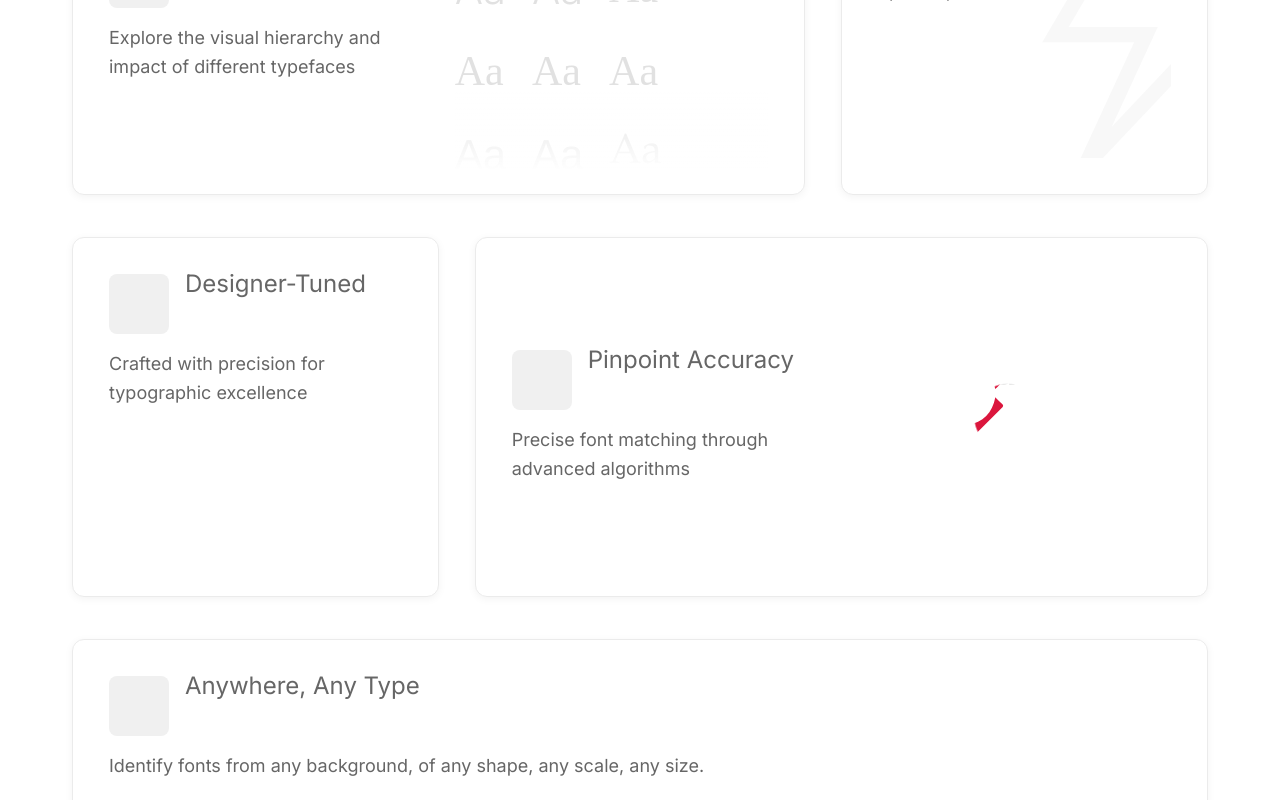
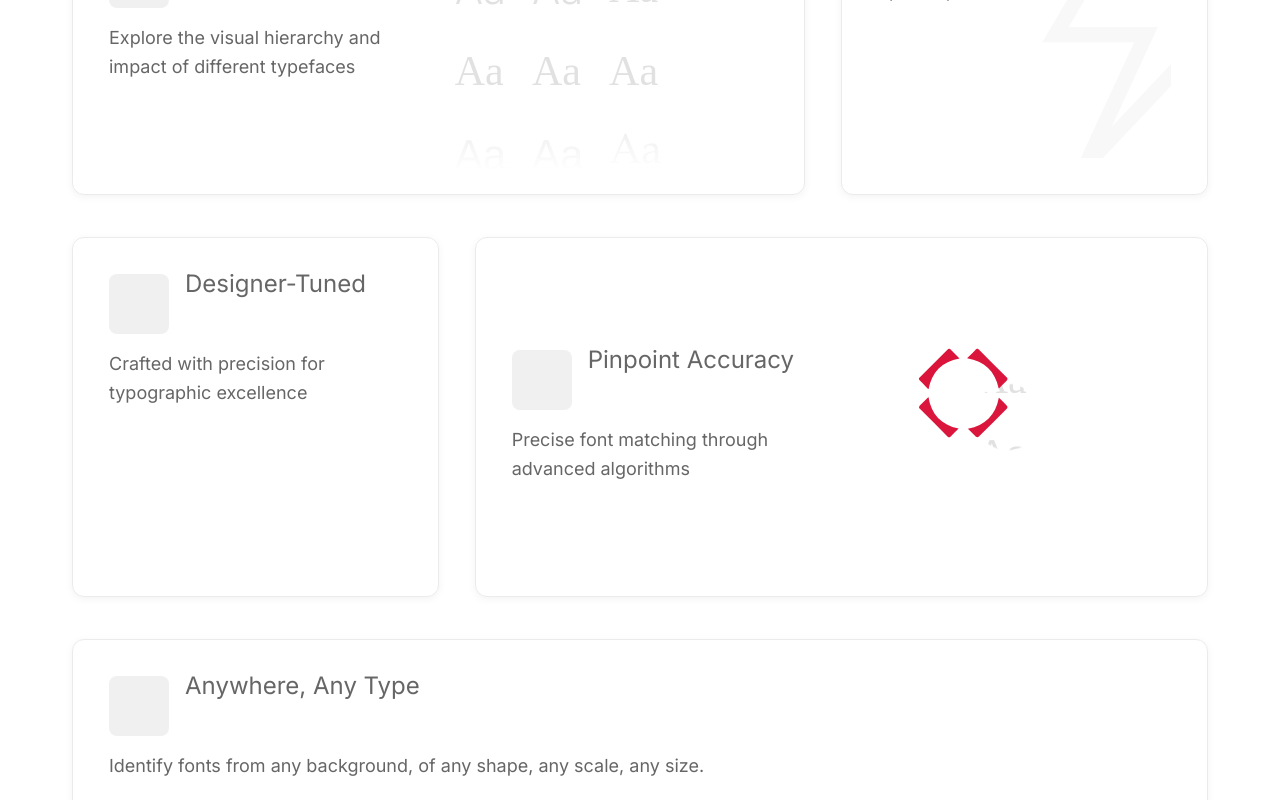
Before and after one commit to ajamous1/my-type.ai, a Next.js app: page / in a window 1280 px wide. Shown: the part 1380-2180 px from the top of the page. Built offline with nearby package versions, Linux system fonts and the light colour scheme.

Commit message:
pinpoint accuracy almost done, just a few tweaks needed

```diff
--- a/src/components/landing-page/assets/grid/PinpointAccuracyCard.tsx
+++ b/src/components/landing-page/assets/grid/PinpointAccuracyCard.tsx
@@ -10,18 +10,22 @@ interface PinpointAccuracyCardProps {
     size?: 'default' | 'small' | 'large' | 'full';
 }
 
-
-
 export default function PinpointAccuracyCard({ title, description, size = 'large' }: PinpointAccuracyCardProps) {
-
   const containerRef = useRef<HTMLDivElement>(null);
+  const crosshairRef = useRef<HTMLDivElement>(null);
   const [mousePos, setMousePos] = useState({ x: 120, y: 120 });
   const [mode, setMode] = useState<'idle' | 'auto' | 'user'>('idle');
   const defaultPos = { x: 120, y: 120 };
-// Sniper-style lateral diagonal scan
+
+  // Continuous back-and-forth scanning pattern with delay at boundaries
   useEffect(() => {
     let frame: number;
     let startTime = performance.now();
+    let direction = 1; // 1 for forward, -1 for backward
+    let currentY = defaultPos.y;
+    let isPaused = false;
+    let pauseStartTime = 0;
+    const PAUSE_DURATION = 700; // 0.7 seconds delay at boundaries
 
     const animate = (t: number) => {
       if (mode !== 'auto') return;
@@ -29,34 +33,54 @@ useEffect(() => {
       const bounds = containerRef.current?.getBoundingClientRect();
       if (!bounds) return;
 
-      const MARGIN = 80;
+      const MARGIN = 40;
       const minX = MARGIN;
       const minY = MARGIN;
       const maxX = bounds.width - MARGIN;
       const maxY = bounds.height - MARGIN;
 
-      const elapsed = (t - startTime) / 1000;
+      const moveSpeed = 10; // pixels per second
 
-      const totalHeight = maxY - minY;
-      const loopDuration = 6; // seconds
-      const progress = (elapsed % loopDuration) / loopDuration;
+      // Handle pausing at boundaries
+      if (isPaused) {
+        if (t - pauseStartTime >= PAUSE_DURATION) {
+          isPaused = false;
+        }
+      } else {
+        // Update Y position with continuous movement
+        currentY += moveSpeed * 0.016 * direction; // 0.016 is approx one frame at 60fps
 
-      // Y rises linearly
-      const y = minY + progress * totalHeight;
+        // Check for boundary and pause if needed
+        if (currentY >= maxY) {
+          currentY = maxY;
+          direction = -1;
+          isPaused = true;
+          pauseStartTime = t;
+        } else if (currentY <= minY) {
+          currentY = minY;
+          direction = 1;
+          isPaused = true;
+          pauseStartTime = t;
+        }
+      }
 
-      // X sweeps left-to-right then right-to-left smoothly (sinusoidal)
+      const y = currentY;
+
+      // X position follows sinusoidal pattern based on Y position
+      const progress = (y - minY) / (maxY - minY);
       const rangeX = maxX - minX;
       const x = minX + (rangeX / 2) * (1 + Math.sin(progress * 2 * Math.PI));
 
-      // Apply position
+      // Apply position to reveal mask
       setMousePos({ x, y });
       containerRef.current?.style.setProperty('--mask-x', `${x}px`);
       containerRef.current?.style.setProperty('--mask-y', `${y}px`);
 
-      const crosshair = containerRef.current?.querySelector(`.${styles.crosshair}`) as HTMLElement;
-      if (crosshair) {
-        crosshair.style.left = `${x}px`;
-        crosshair.style.top = `${y}px`;
+      // Position crosshair separately on top
+      if (crosshairRef.current) {
+        const containerRect = containerRef.current.getBoundingClientRect();
+        crosshairRef.current.style.left = `${x + containerRect.left}px`;
+        crosshairRef.current.style.top = `${y + containerRect.top}px`;
       }
 
       frame = requestAnimationFrame(animate);
@@ -65,12 +89,6 @@ useEffect(() => {
     if (mode === 'auto') frame = requestAnimationFrame(animate);
     return () => cancelAnimationFrame(frame);
   }, [mode]);
-
-
-
-
-
-
 
   // Mouse takes over when inside font grid
   const handleFontGridEnter = (e: React.MouseEvent) => {
@@ -91,14 +109,16 @@ useEffect(() => {
       const x = x0 + (x1 - x0) * ease;
       const y = y0 + (y1 - y0) * ease;
 
+      // Update reveal mask position
       setMousePos({ x, y });
       containerRef.current?.style.setProperty('--mask-x', `${x}px`);
       containerRef.current?.style.setProperty('--mask-y', `${y}px`);
 
-      const crosshair = containerRef.current?.querySelector(`.${styles.crosshair}`) as HTMLElement;
-      if (crosshair) {
-        crosshair.style.left = `${x}px`;
-        crosshair.style.top = `${y}px`;
+      // Update crosshair position separately
+      if (crosshairRef.current && containerRef.current) {
+        const containerRect = containerRef.current.getBoundingClientRect();
+        crosshairRef.current.style.left = `${x + containerRect.left}px`;
+        crosshairRef.current.style.top = `${y + containerRect.top}px`;
       }
 
       if (progress < 1) {
@@ -120,14 +140,16 @@ useEffect(() => {
     const x = Math.min(bounds.width - MARGIN, Math.max(MARGIN, e.clientX - bounds.left));
     const y = Math.min(bounds.height - MARGIN, Math.max(MARGIN, e.clientY - bounds.top));
 
+    // Update reveal mask position
     setMousePos({ x, y });
     containerRef.current?.style.setProperty('--mask-x', `${x}px`);
     containerRef.current?.style.setProperty('--mask-y', `${y}px`);
 
-    const crosshair = containerRef.current?.querySelector(`.${styles.crosshair}`) as HTMLElement;
-    if (crosshair) {
-      crosshair.style.left = `${x}px`;
-      crosshair.style.top = `${y}px`;
+    // Update crosshair position separately
+    if (crosshairRef.current) {
+      const containerRect = containerRef.current.getBoundingClientRect();
+      crosshairRef.current.style.left = `${x + containerRect.left}px`;
+      crosshairRef.current.style.top = `${y + containerRect.top}px`;
     }
   };
 
@@ -148,14 +170,16 @@ useEffect(() => {
       const x = x0 + (x1 - x0) * ease;
       const y = y0 + (y1 - y0) * ease;
 
+      // Update reveal mask position
       setMousePos({ x, y });
       containerRef.current?.style.setProperty('--mask-x', `${x}px`);
       containerRef.current?.style.setProperty('--mask-y', `${y}px`);
 
-      const crosshair = containerRef.current?.querySelector(`.${styles.crosshair}`) as HTMLElement;
-      if (crosshair) {
-        crosshair.style.left = `${x}px`;
-        crosshair.style.top = `${y}px`;
+      // Update crosshair position separately
+      if (crosshairRef.current && containerRef.current) {
+        const containerRect = containerRef.current.getBoundingClientRect();
+        crosshairRef.current.style.left = `${x + containerRect.left}px`;
+        crosshairRef.current.style.top = `${y + containerRect.top}px`;
       }
 
       if (progress < 1) requestAnimationFrame(animateBack);
@@ -164,7 +188,36 @@ useEffect(() => {
     requestAnimationFrame(animateBack);
   };
 
+  // Effect to handle resizing and scrolling
+  useEffect(() => {
+    const updateCrosshairPosition = () => {
+      if (crosshairRef.current && containerRef.current) {
+        const containerRect = containerRef.current.getBoundingClientRect();
+        crosshairRef.current.style.left = `${mousePos.x + containerRect.left}px`;
+        crosshairRef.current.style.top = `${mousePos.y + containerRect.top}px`;
+      }
+    };
+
+    window.addEventListener('resize', updateCrosshairPosition);
+    window.addEventListener('scroll', updateCrosshairPosition);
+
+    return () => {
+      window.removeEventListener('resize', updateCrosshairPosition);
+      window.removeEventListener('scroll', updateCrosshairPosition);
+    };
+  }, [mousePos]);
+
+  useEffect(() => {
+    // Initial position
+    if (crosshairRef.current && containerRef.current) {
+      const containerRect = containerRef.current.getBoundingClientRect();
+      crosshairRef.current.style.left = `${defaultPos.x + containerRect.left}px`;
+      crosshairRef.current.style.top = `${defaultPos.y + containerRect.top}px`;
+    }
+  }, []);
+
   return (
+    <>
       <div
         className={`${styles.bentoCard} ${styles.large}`}
         onMouseEnter={() => setMode('auto')}
@@ -195,12 +248,14 @@ useEffect(() => {
                 </span>
               ))}
             </div>
-          <div
-            className={styles.crosshair}
-            style={{ left: `${mousePos.x}px`, top: `${mousePos.y}px` }}
-          />
           </div>
         </div>
       </div>
+      {/* Crosshair element separate from the mask reveal effect */}
+      <div
+        ref={crosshairRef}
+        className={styles.crosshair}
+      />
+    </>
   );
 }
--- a/src/styles/BentoGrid.module.css
+++ b/src/styles/BentoGrid.module.css
@@ -318,7 +318,9 @@
   height: 100%;
   width: 100%;
   overflow: visible;
+  z-index: 1;
 
+  /* The mask is now ONLY for the circle reveal effect */
   mask-image: radial-gradient(
     circle 34px at var(--mask-x, 50%) var(--mask-y, 50%),
     white 95%, transparent 100%
@@ -334,23 +336,25 @@
 
 .fontGridStatic {
   display: grid;
-  grid-template-columns: repeat(3, 1fr);
-  gap: 1.5rem;
-  padding: 1rem;
+  grid-template-columns: repeat(5, 1fr);
+  gap: 0.5rem;
+  padding: 0rem;
   position: relative;
   z-index: 1;
   flex: 1;
+  cursor: crosshair;
 }
 
+/* Crosshair is now completely separate from the mask */
 .crosshair {
-  position: absolute;
-  width: 90px;
-  height: 90px;
+  position: fixed;
+  width: 100px;
+  height: 100px;
   transform: translate(-50%, -50%);
   background: url('/assets/elements/crosshair.svg') no-repeat center center;
   background-size: contain;
   pointer-events: none;
-  z-index: 10;
+  z-index: 10000; /* Ensure crosshair always appears on top */
 }
 
 @media (pointer: fine) {
--- a/src/styles/FontCard.module.css
+++ b/src/styles/FontCard.module.css
@@ -8,6 +8,7 @@
     padding: 0.5rem;
     box-sizing: border-box;
     transform: translateZ(0); /* Force GPU rendering */
+    cursor: crosshair;
   }
 
   .fontCardWrapper:hover .cardInner {
--- a/src/styles/LandingPage.module.css
+++ b/src/styles/LandingPage.module.css
@@ -94,6 +94,7 @@
     margin: 0 auto;
     scroll-snap-type: x mandatory;
     scroll-padding: 2rem;
+    cursor: crosshair;
   }
 
   .sideContentContainer {
```
Also changed, not shown: public/assets/elements/crosshair.svg (added). Lines whose indentation alone changed are shown as unchanged.
